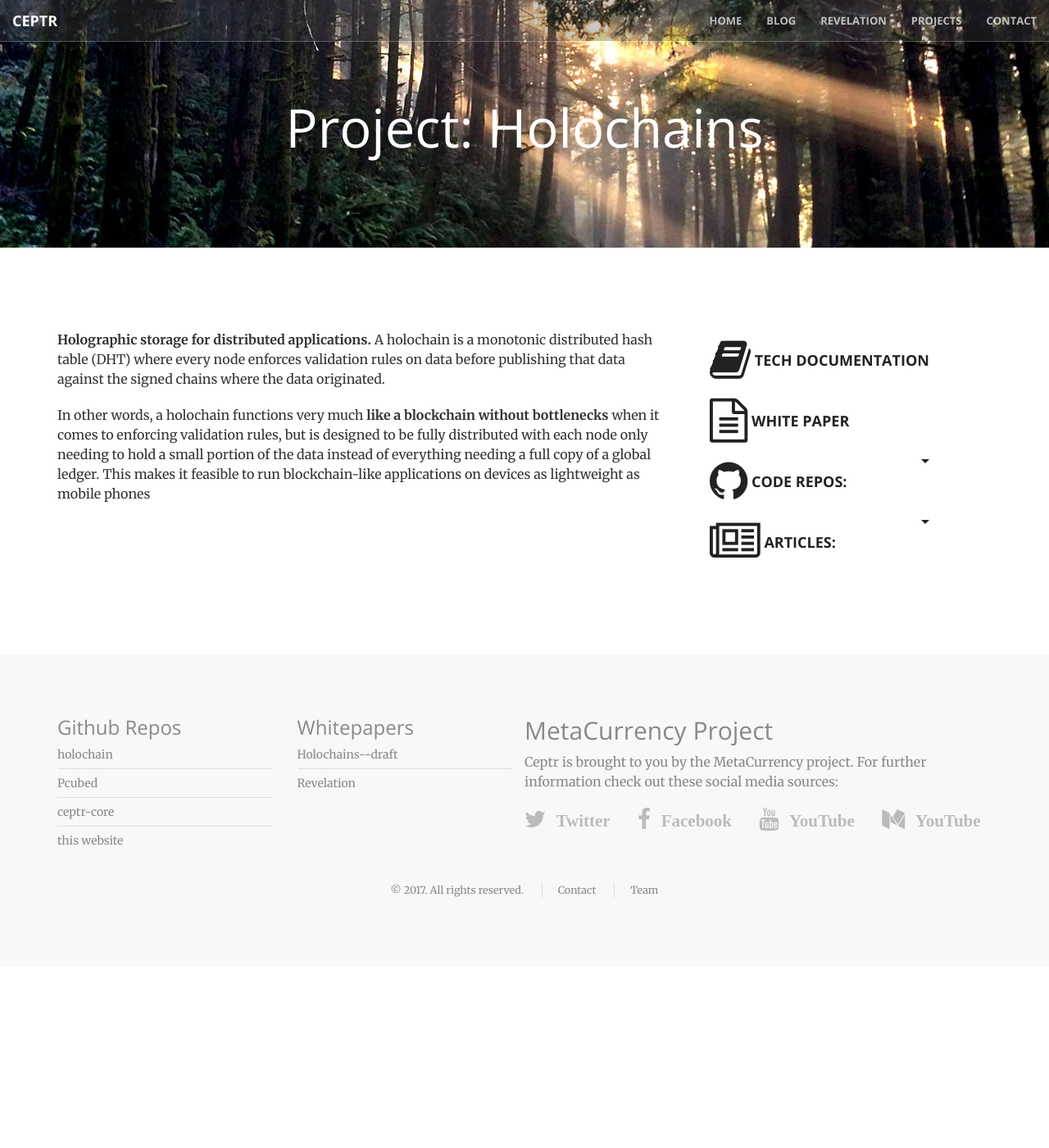
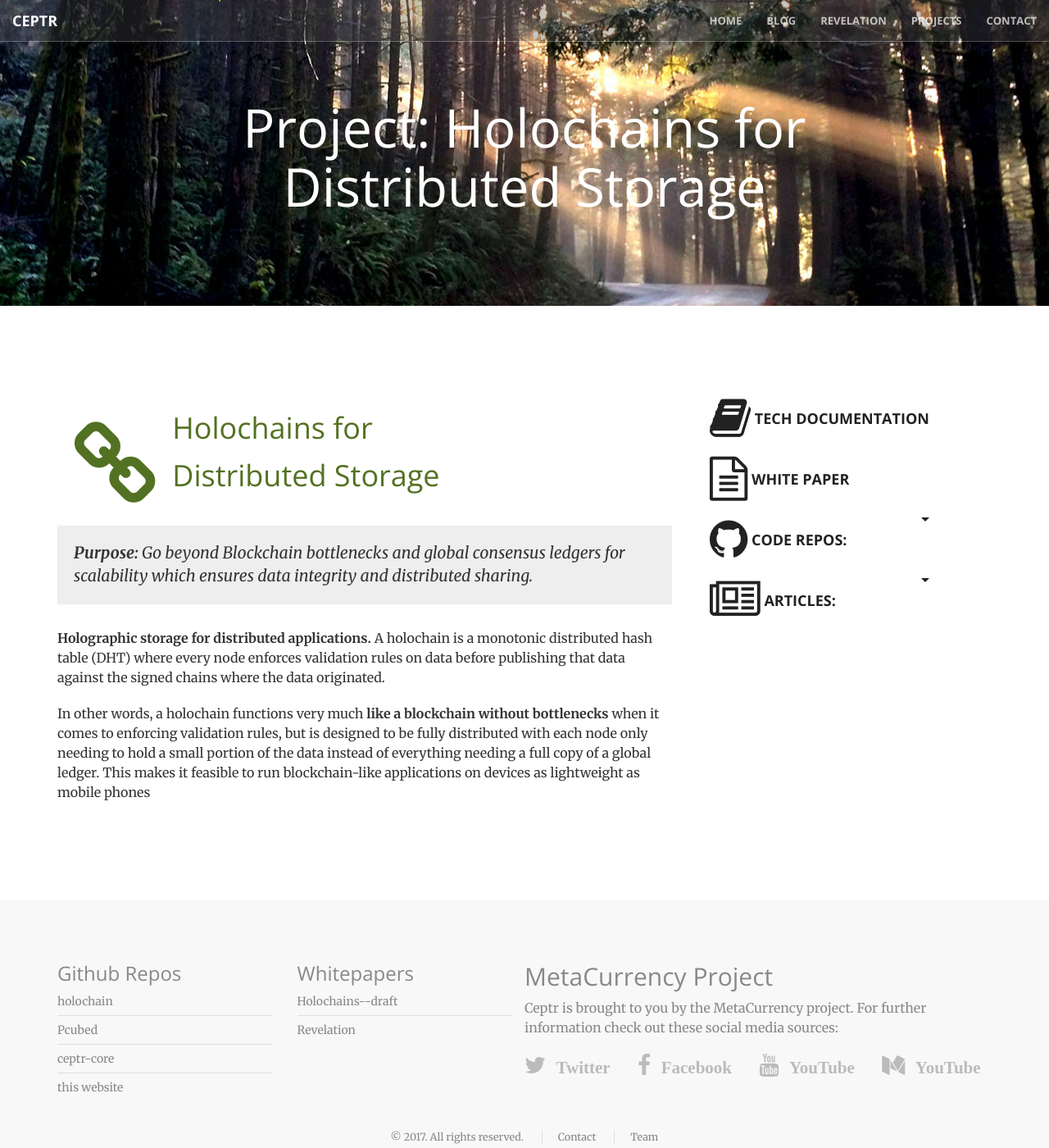
Before and after one commit to metacurrency/ceptr-org, a Jekyll site: the page built from _projects/holochain.md, in a window 1280 px wide and 1400 px high. Shown: the whole window at 82% size. Built offline with Jekyll 4.4.1, drawn with Linux system fonts in a browser that asks for light colours.

Commit message:
Project page beautification

```diff
--- a/_includes/css/custom.css
+++ b/_includes/css/custom.css
@@ -20,23 +20,6 @@
   background-position: center;
 }
 
-/* project page */
-#header.project-page {
-  color: #fff;
-  background-image: url(/images/road_to_light.jpg);
-  background-position: center;
-}
-
-.project-links ul {
-  list-style: none;
-}
-
-ul.project-repos {
-  display: inline-block;
-  list-style: none;
-}
-
-
 /* Make redirects pretty */
 body#redirect {
   text-align: center;
@@ -47,7 +30,7 @@
   color: #666;
 }
 
-/*HOME PAGE */
+/* HOME PAGE */
 
 /* Home Page Header */
 header .header-content .header-content-inner p.header-text {
@@ -110,6 +93,29 @@
   color: #92AD17;
 }
 /* PROJECTS PAGES */
+#header.project-page {
+  color: #fff;
+  background-image: url(/images/road_to_light.jpg);
+  background-position: center;
+}
+section.project-page .project-icon {
+  float: left;
+  color: #537122;
+  padding: 20px;
+}
+section.project-page .main-content h1 {
+    color: #537122;
+    line-height: 1.6;
+}
+section.project-page  .summary {
+  clear: left;
+  font-style: italic;
+  display: block;
+  background-color: #EEE;
+  padding: 20px;
+  font-size: 140%;
+  margin-bottom: 1.5em;
+}
 section.project-page .project-links i {
   float: left;
 }
--- a/_layouts/project.html
+++ b/_layouts/project.html
@@ -39,7 +39,9 @@
           {% endif %}
 <!--      </div> -->
       </div>
-      <div class="col-lg-8 col-md-8">
+      <div class="col-lg-8 col-md-8 main-content">
+        <h1><i class="fa fa-3x {{page.icon}} project-icon"></i>{{page.title}}</h1>
+        <div class="summary"><b>Purpose: </b>{{page.summary}}</div>
         {{ content }}
       </div>
     </div>
--- a/_projects/holochain.md
+++ b/_projects/holochain.md
@@ -1,14 +1,16 @@
 ---
 layout: project
 slug: holochain
-title: Holochains
-permalink: /projects/holochain/
+title: "Holochains for <br />Distributed Storage"
 nav_title: Holochains
 navigation_weight: 1
+icon: fa-link
+summary: "Go beyond Blockchain bottlenecks and global consensus ledgers
+          for scalability which ensures data integrity and distributed sharing."
+dev_docs: https://github.com/metacurrency/holochain/tree/master/docs
+whitepaper: /whitepapers/holochain
 repos:
  "Holochain": https://github.com/metacurrency/holochain
-dev_docs: https://github.com/metacurrency/holochain/tree/master/docs
-whitepaper: /whitepapers/holochain
 articles:
     "Scalable Cryptocurrencies": https://medium.com/metacurrency-project/beyond-blockchain-simple-scalable-cryptocurrencies-1eb7aebac6ae#.javpl89rt
 ---
```
